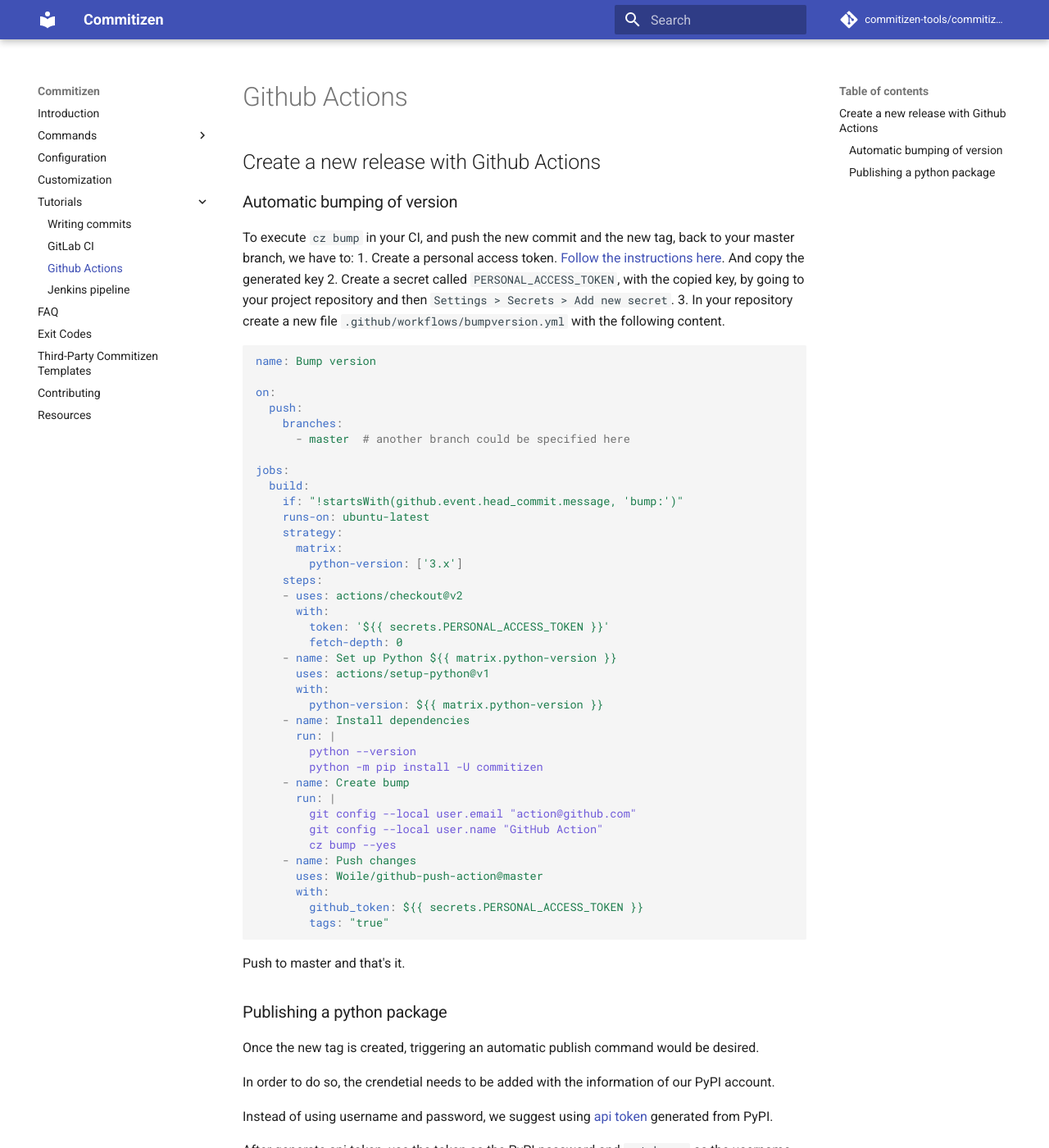
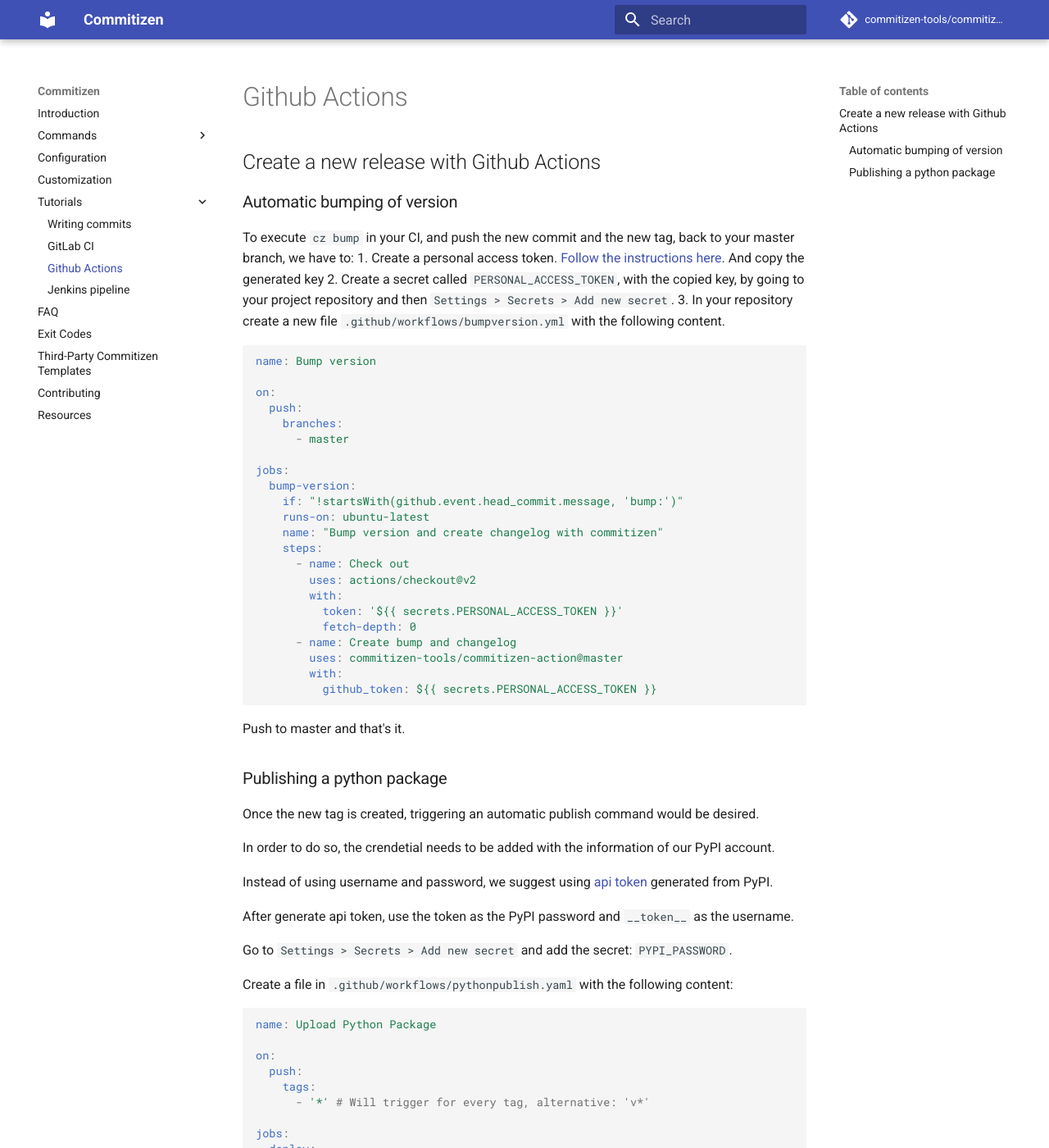
Before and after one commit to commitizen-tools/commitizen, an MkDocs documentation site: the page built from docs/tutorials/github_actions.md, in a window 1280 px wide and 1400 px high. Shown: the whole window at 82% size. Built offline with MkDocs 1.6.1 and Material for MkDocs 9.7.7, drawn with Linux system fonts in a browser that asks for light colours; comment, search, counter and statistics services are not loaded.

Commit message:
docs: update gitlab and github ci tutorials

````diff
--- a/docs/tutorials/github_actions.md
+++ b/docs/tutorials/github_actions.md
@@ -16,38 +16,24 @@
 on:
   push:
     branches:
-      - master  # another branch could be specified here
+      - master
 
 jobs:
-  build:
+  bump-version:
     if: "!startsWith(github.event.head_commit.message, 'bump:')"
     runs-on: ubuntu-latest
-    strategy:
-      matrix:
-        python-version: ['3.x']
+    name: "Bump version and create changelog with commitizen"
     steps:
-    - uses: actions/checkout@v2
-      with:
-        token: '${{ secrets.PERSONAL_ACCESS_TOKEN }}'
-        fetch-depth: 0
-    - name: Set up Python ${{ matrix.python-version }}
-      uses: actions/setup-python@v1
-      with:
-        python-version: ${{ matrix.python-version }}
-    - name: Install dependencies
-      run: |
-        python --version
-        python -m pip install -U commitizen
-    - name: Create bump
-      run: |
-        git config --local user.email "action@github.com"
-        git config --local user.name "GitHub Action"
-        cz bump --yes
-    - name: Push changes
-      uses: Woile/github-push-action@master
-      with:
-        github_token: ${{ secrets.PERSONAL_ACCESS_TOKEN }}
-        tags: "true"
+      - name: Check out
+        uses: actions/checkout@v2
+        with:
+          token: '${{ secrets.PERSONAL_ACCESS_TOKEN }}'
+          fetch-depth: 0
+      - name: Create bump and changelog
+        uses: commitizen-tools/commitizen-action@master
+        with:
+          github_token: ${{ secrets.PERSONAL_ACCESS_TOKEN }}
+
 ```
 
 Push to master and that's it.
````
Also changed, not shown: docs/tutorials/gitlab_ci.md (+10 -10 lines).
